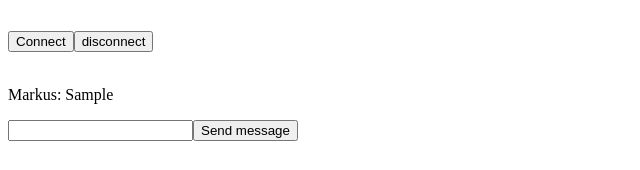
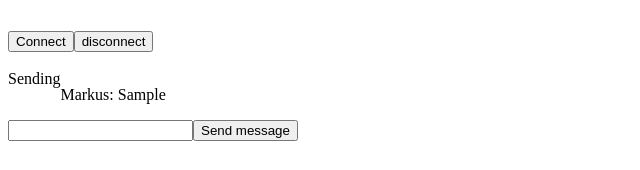
Before and after one commit to AdityaAnuragi/chatApp-frontEnd, a React (Vite) app: page / in a window 1280 px wide. Both pictures are taken after typing "Sample" into the empty fields and a click on the button "Send message". Shown: the part 150-320 px from the top of the page, without its empty margins (0-640 px from the left). Built offline with nearby package versions, Linux system fonts and the light colour scheme.

Commit message:
added sass

```diff
--- a/package.json
+++ b/package.json
@@ -23,6 +23,7 @@
     "eslint-plugin-react-hooks": "^5.0.0",
     "eslint-plugin-react-refresh": "^0.4.14",
     "globals": "^15.11.0",
+    "sass-embedded": "^1.82.0",
     "typescript": "~5.6.2",
     "typescript-eslint": "^8.11.0",
     "vite": "^5.4.10"
--- a/src/App.tsx
+++ b/src/App.tsx
@@ -1,6 +1,8 @@
 // import { useEffect } from "react"
 import { useEffect, useState } from "react"
 import { socket } from "./socket"
+
+import { Message } from "./message/Message"
 
 const allNames = ["Aditya", "Ben", "Connor", "Davey", "Evelyn", "Franklin", "Geralt", "Hank", "Markus"]
 const randomId = Math.floor(Math.random() * allNames.length)
@@ -82,7 +84,7 @@ function App() {
       <br />
 
       {allMessages && allMessages.map((msg, index) => {
-        return <p key={index} >{msg}</p>
+        return <Message key={index} msg={msg} />
       })}
 
       <input type="text" value={draftMsg} onKeyDown={handleKeyDown} onChange={(e) => setDraftMsg(e.target.value)} />
--- /dev/null
+++ b/src/message/Message.module.scss
@@ -0,0 +1,4 @@
+.container {
+  display: flex;
+  flex-direction: row;
+}
--- a/src/message/Message.tsx
+++ b/src/message/Message.tsx
@@ -1,5 +1,19 @@
+import { useState } from "react"
+
+import styles from  "./Message.module.scss"
+
 export function Message({msg}: MessageProps) {
-  return <p>{msg}</p>
+
+  const [sent, setIsSent] = useState(false)
+
+
+
+  return (
+    <div className={`${styles.container}`} >
+      <div>{sent ? "Sent" : "Sending"}</div>
+      <p>{msg}</p>
+    </div>
+  )
 }
 
 type MessageProps = {
```
Also changed, not shown: 1 other file (tests, documents, lock files or other folders).
